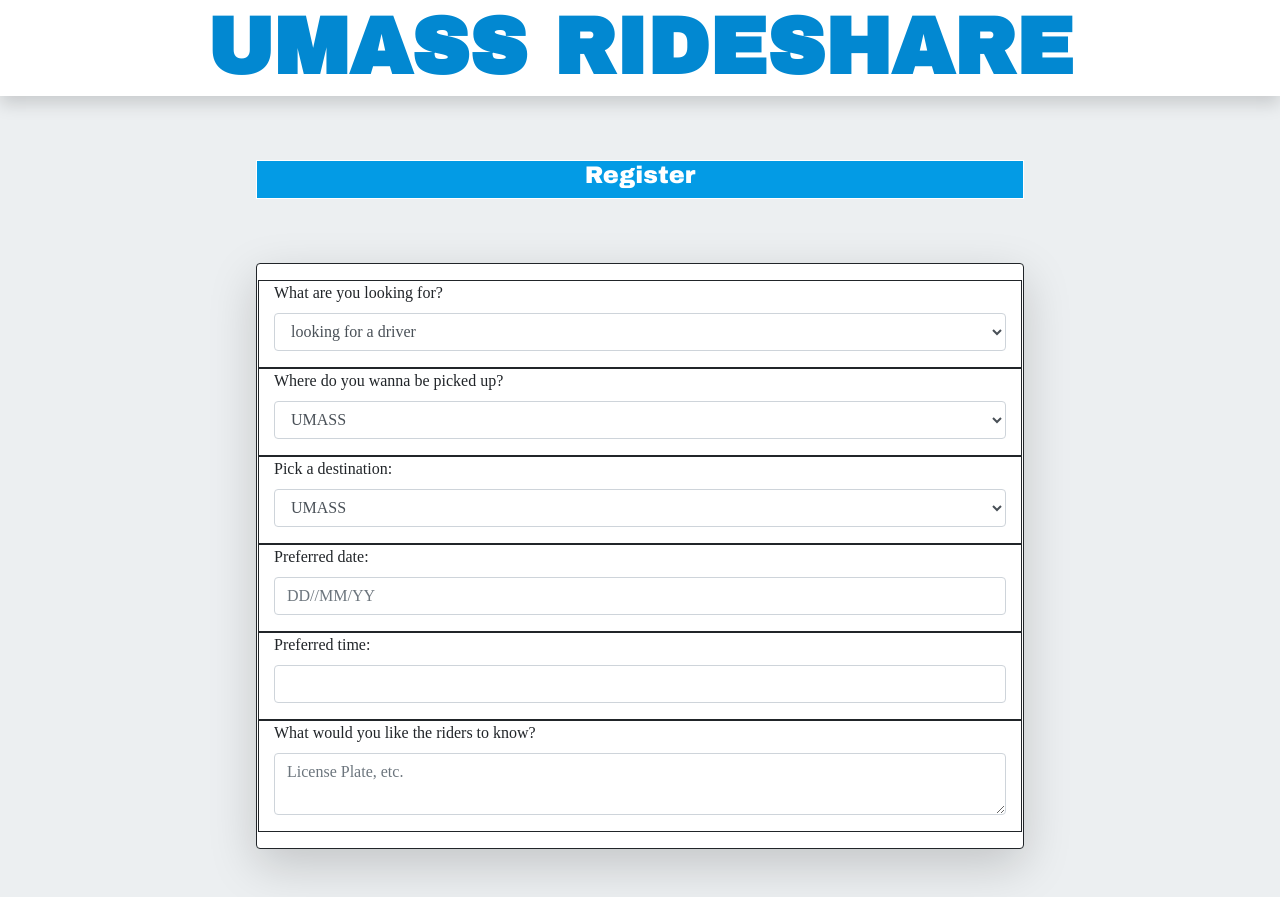
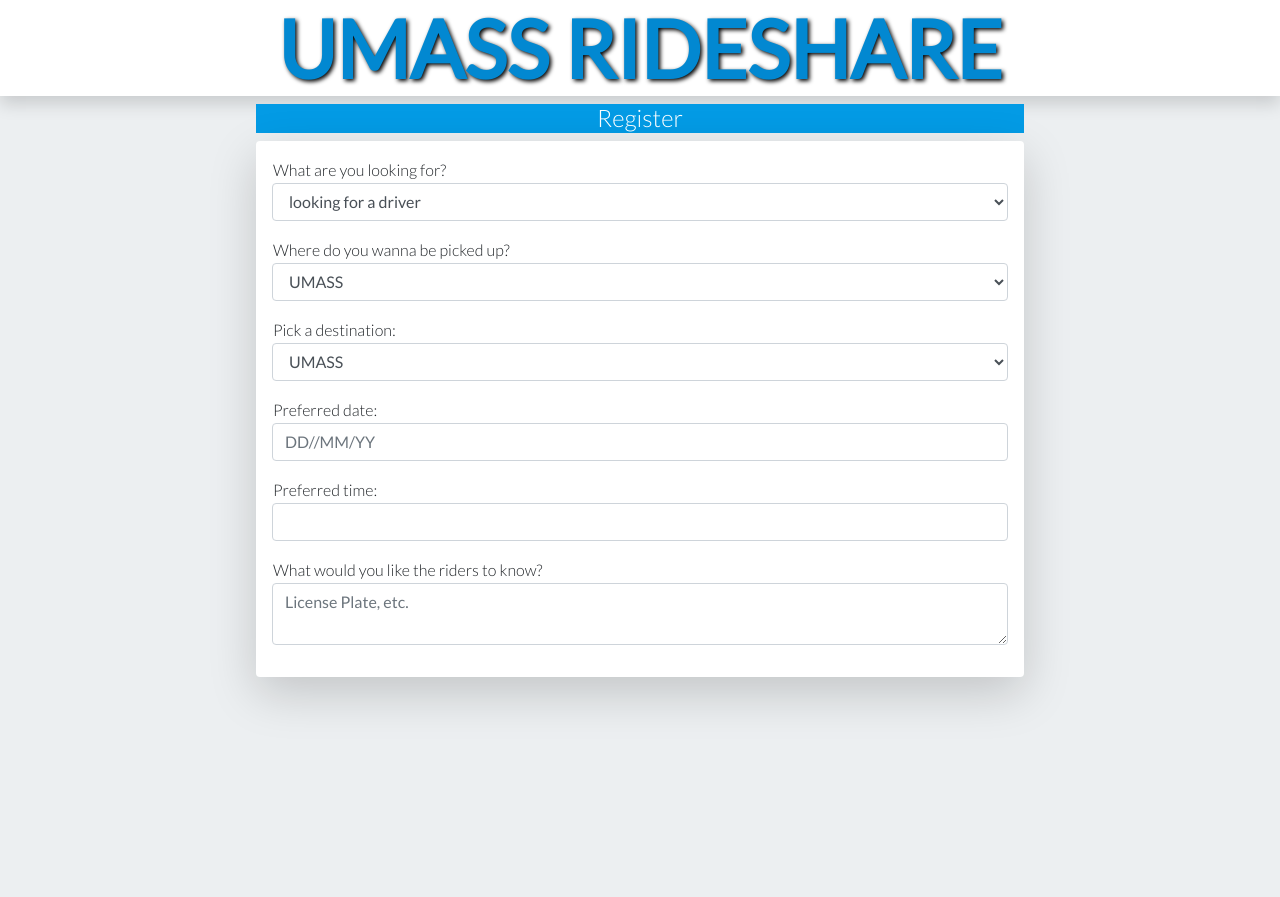
Before and after one commit to ymekky/cs326-final-vav, a website: page info.html in a window 1280 px wide. After the commit the page ends 800 px from the top, so only its background shows below. Drawn offline with nearby package versions, Linux system fonts and the light colour scheme; a web font is replaced by a local one.

Commit message:
added font and shadows

```diff
--- a/index.css
+++ b/index.css
@@ -6,11 +6,14 @@
 h1 {
 	text-align: center;
 	color: black;
-	font-family: 'Archivo Black', sans-serif;
+	/*font-family: 'Archivo Black', sans-serif;*/
+	font-family: 'Lato', sans-serif !important;
 }
 
-h2, h3, h4 {
- font-family: 'Archivo Black', sans-serif;
+h2, h3, h4,h5 {
+ /*font-family: 'Archivo Black', sans-serif;*/
+ font-family: 'Lato', sans-serif;
+ font-weight: 300 !important;
 }
 
 
@@ -25,12 +28,16 @@
 	height: 50%;
 	width: 20%;
 }
-
+label{
+	margin: 1px !important;
+}
 body {
 	background-color: white !important;
 	/*font-family: 'Quicksand', sans-serif !important;*/
 	/*font-family: 'Archivo', sans-serif !important;*/
-	font-family: 'Judson', serif !important;
+	/*font-family: 'Judson', serif !important;*/
+	font-family: 'Lato', sans-serif !important;
+	font-weight: 300 !important;
 }
 .logo {
 	font-size: 500% !important;
@@ -44,7 +51,7 @@
 	padding-bottom: 12% !important;
 }
 .row, .border {
-	border: 1px solid;
+	/*border: 1px solid;*/
 }
 
 .no-border {
@@ -59,6 +66,18 @@
 	background-color: black;
 }
 
+.blue {
+	color: #039be5;
+}
+
+.white-text {
+	color: white;
+}
+
+.shadow {
+	text-shadow: 2px 2px 4px #000000;
+}
+
 #top {
 	text-align: center;
 }
@@ -66,14 +85,14 @@
 .container {
 	width: 100%;
 	margin: 0px auto;
-	border: 1px solid;
+	/*border: 1px solid;*/
 }
 
 .details {
-	background-color: #F5F5F5;
-	border: 1px solid;
+	background-color: white;
+	/*border: 1px solid;*/
 	width: 60% !important;
-	margin-top: 5% !important;
+	/*margin-top: 5% !important;*/
 }
 
 .btn-primary {
@@ -81,7 +100,7 @@
 	border-color: green !important;
 }
 
-.center {
+.center { /*centers div, left aligns text*/
     margin: 10% auto;
     text-align: left;
 }
```
